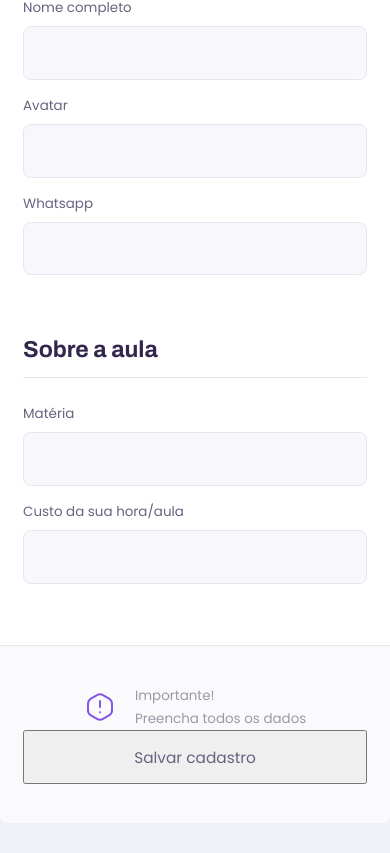
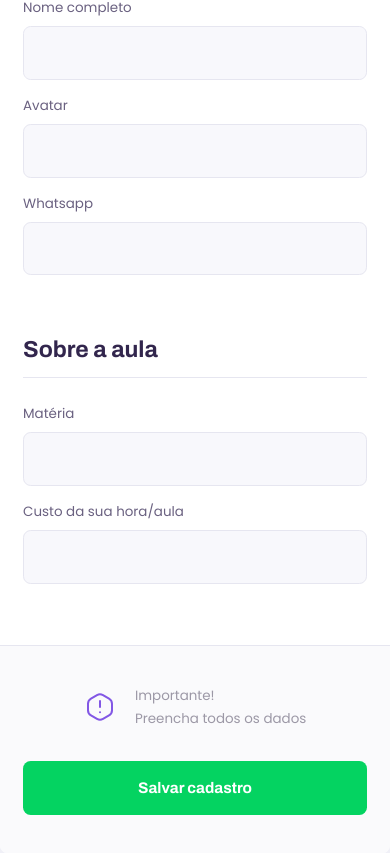
Before and after one commit to thiagocdn/NLW2-web, a React (Create React App) app: page /give-classes in a window 390 px wide. Shown: the part 407-1260 px from the top of the page. Before the commit the page ends 1230 px from the top, so only its background shows below. Built offline with nearby package versions, Linux system fonts and the light colour scheme.

Commit message:
criado estilo responsivo para mobile

```diff
--- a/src/pages/TeacherForm/styles.css
+++ b/src/pages/TeacherForm/styles.css
@@ -62,5 +62,21 @@
 #page-teacher-form main footer button {
   width: 100%;
   height: 5.6rem;
-  background-color: ;
+  background: var(--color-secundary);
+  color: var(--color-button-text);
+  border: 0;
+  border-radius: 0.8rem;
+  cursor: pointer;
+  font: 700 1.6rem Archivo;
+  display: flex;
+  align-items: center;
+  justify-content: center;
+  text-decoration: none;
+  transition: background-color 0.2s;
+  margin-top: 3.2rem;
+
 }
+
+#page-teacher-form main footer button:hover {
+  background: var(--color-secundary-dark);
+}
```
